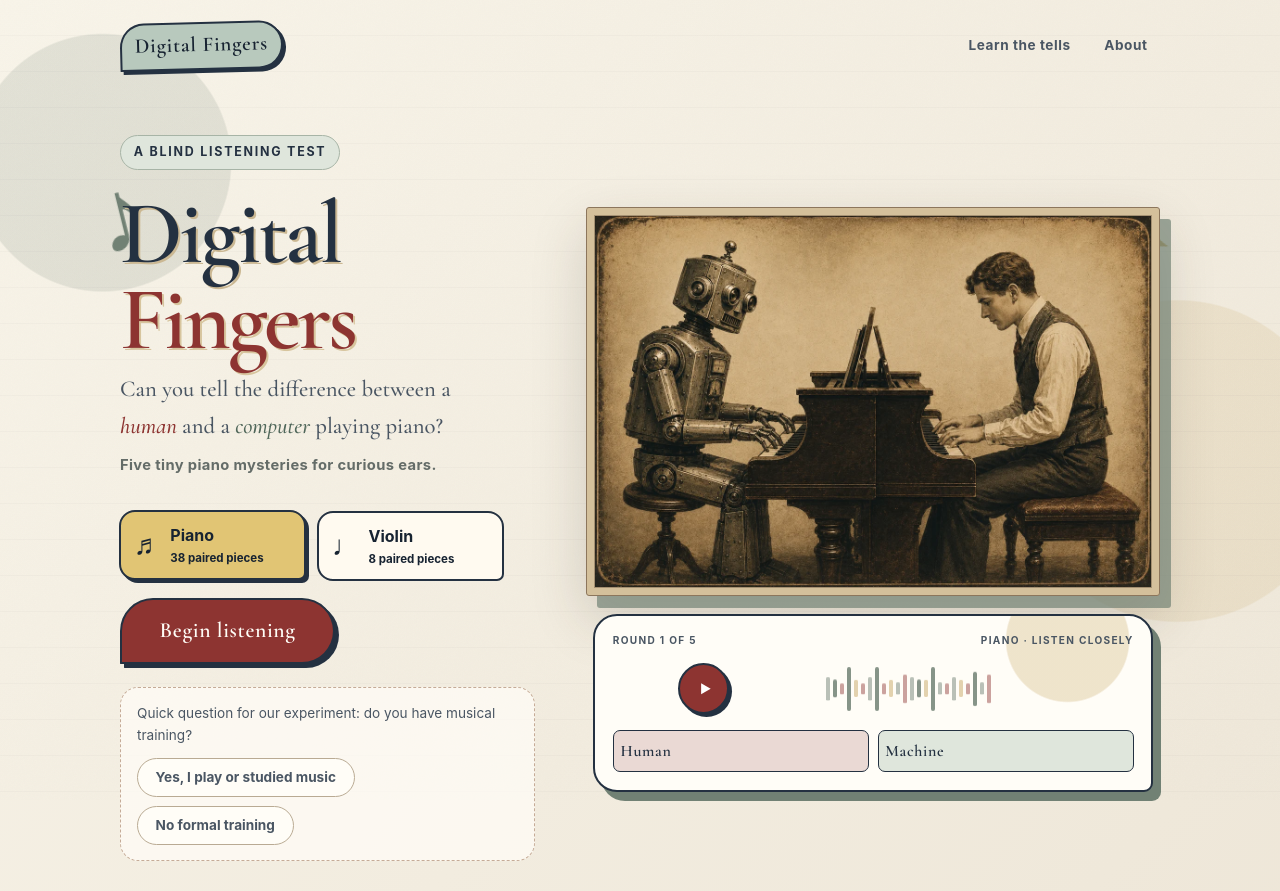
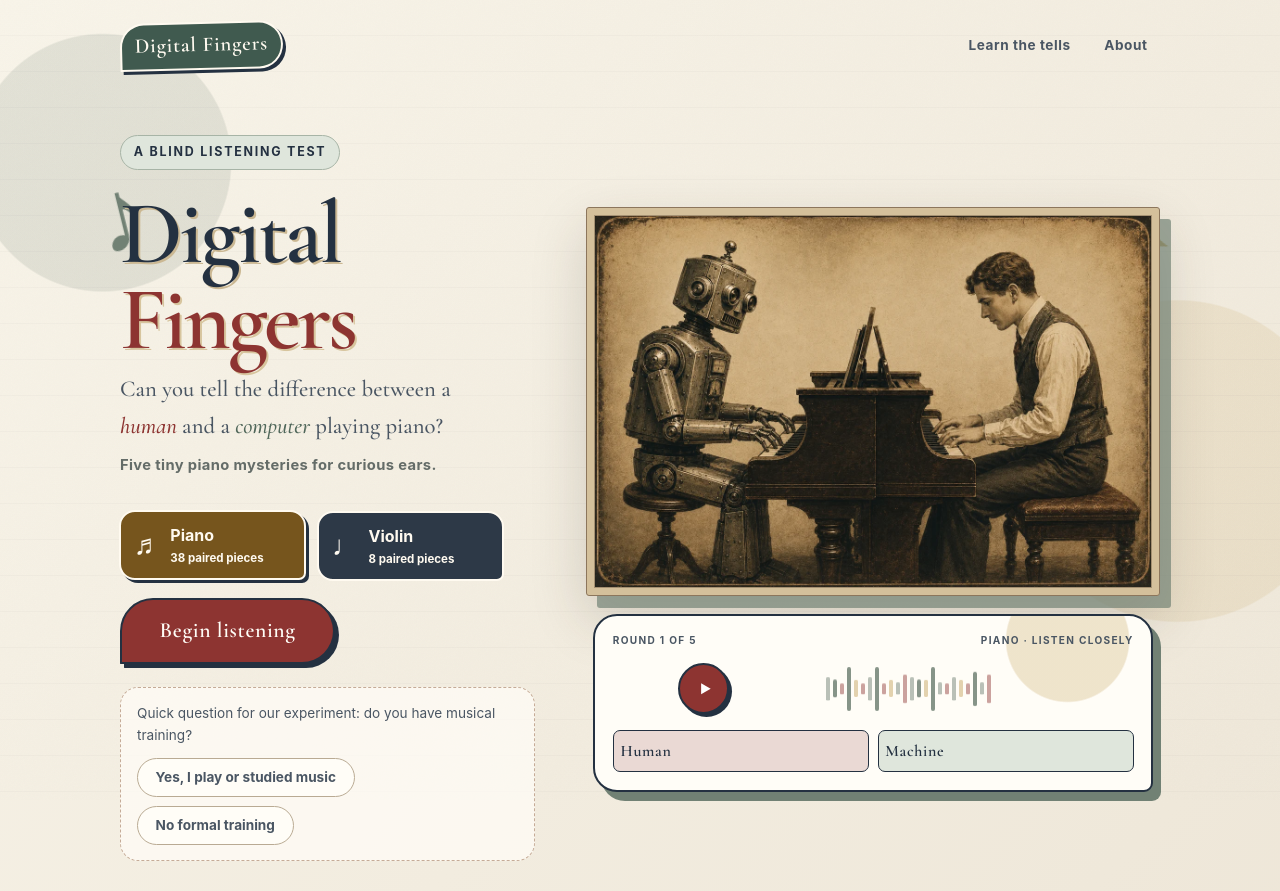
Before and after one commit to kelvinkay-stack/digitalfingers, a plain HTML site: page index.html in a window 1280 px wide. Shown: the top 891 px of the page. Drawn offline with Linux system fonts and the light colour scheme; no server answers.

Commit message:
Darken button colors for readability

```diff
--- a/css/style.css
+++ b/css/style.css
@@ -19,10 +19,10 @@
   --sky-soft: #dfe6dc;
   --sun: #c4a25b;            /* antique gold */
   --plum: #243141;
-  --button-ink: #172331;
-  --button-paper: #fffaf0;
-  --button-selected: #e1c574;
-  --wordmark-fill: #b8c9bd;
+  --button-ink: #fffaf0;
+  --button-paper: #2d3947;
+  --button-selected: #76551d;
+  --wordmark-fill: #405a4f;
   --serif: 'Cormorant Garamond', 'Palatino Linotype', Palatino, Georgia, serif;
   --sans: -apple-system, BlinkMacSystemFont, 'Segoe UI', Roboto, 'Helvetica Neue', Arial, sans-serif;
   --measure: 38rem;
@@ -712,16 +712,18 @@ main { flex: 1; width: 100%; max-width: 64rem; margin: 0 auto; padding: 0 var(--
 .wordmark {
   display: inline-block;
   padding: 0.28rem 0.8rem 0.34rem;
-  color: var(--button-ink);
+  color: #fffaf0;
+  -webkit-text-fill-color: #fffaf0;
   background: var(--wordmark-fill);
-  border: 2px solid var(--plum);
+  border: 2px solid #fffaf0;
   border-radius: 999px 999px 999px 12px;
   box-shadow: 3px 3px 0 var(--plum);
   transform: rotate(-1.5deg);
 }
 .wordmark:hover {
-  color: var(--button-ink);
-  background: #c9d8ce;
+  color: #fffaf0;
+  -webkit-text-fill-color: #fffaf0;
+  background: #4d6b5f;
   transform: rotate(1deg) translateY(-1px);
 }
 
@@ -858,32 +860,46 @@ main { max-width: 70rem; }
   gap: 0 0.55rem;
   min-width: 0;
   padding: 0.62rem 0.78rem;
-  color: var(--button-ink);
+  color: #fffaf0;
+  -webkit-text-fill-color: #fffaf0;
   text-align: left;
   background: var(--button-paper);
-  border: 2px solid var(--plum);
+  border: 2px solid #fffaf0;
   border-radius: 16px 16px 7px 16px;
   transition: transform 0.16s ease, background 0.16s ease, box-shadow 0.16s ease;
 }
 .instrument-choice > span {
   grid-row: 1 / 3;
-  color: var(--button-ink);
+  color: #fffaf0;
+  -webkit-text-fill-color: #fffaf0;
   font-family: var(--serif);
   font-size: 1.75rem;
   line-height: 1;
 }
-.instrument-choice b { color: var(--button-ink); font-size: 1rem; }
-.instrument-choice small { color: var(--button-ink); font-size: 0.72rem; font-weight: 650; white-space: nowrap; }
+.instrument-choice b {
+  color: #fffaf0;
+  -webkit-text-fill-color: #fffaf0;
+  font-size: 1rem;
+}
+.instrument-choice small {
+  color: #fffaf0;
+  -webkit-text-fill-color: #fffaf0;
+  font-size: 0.72rem;
+  font-weight: 650;
+  white-space: nowrap;
+}
 .instrument-choice:hover {
-  color: var(--button-ink);
-  background: #f4ead5;
-  border-color: var(--plum);
+  color: #fffaf0;
+  -webkit-text-fill-color: #fffaf0;
+  background: #3a4653;
+  border-color: #fffaf0;
   transform: translateY(-1px);
 }
 .instrument-choice.is-selected {
-  color: var(--button-ink);
+  color: #fffaf0;
+  -webkit-text-fill-color: #fffaf0;
   background: var(--button-selected);
-  border-color: var(--plum);
+  border-color: #fffaf0;
   box-shadow: 3px 3px 0 var(--plum);
   transform: translate(-1px, -1px);
 }
--- a/index.html
+++ b/index.html
@@ -23,7 +23,7 @@
 
   <link rel="preload" href="/fonts/cormorant-garamond-normal-600-latin.woff2" as="font" type="font/woff2" crossorigin>
   <link rel="stylesheet" href="/fonts/fonts.css">
-  <link rel="stylesheet" href="/css/style.css">
+  <link rel="stylesheet" href="./css/style.css?v=20260717-2">
 
   <script type="application/ld+json">
   {
```
Also changed, not shown: about.html (+1 -1 lines), learn.html (+1 -1 lines).
